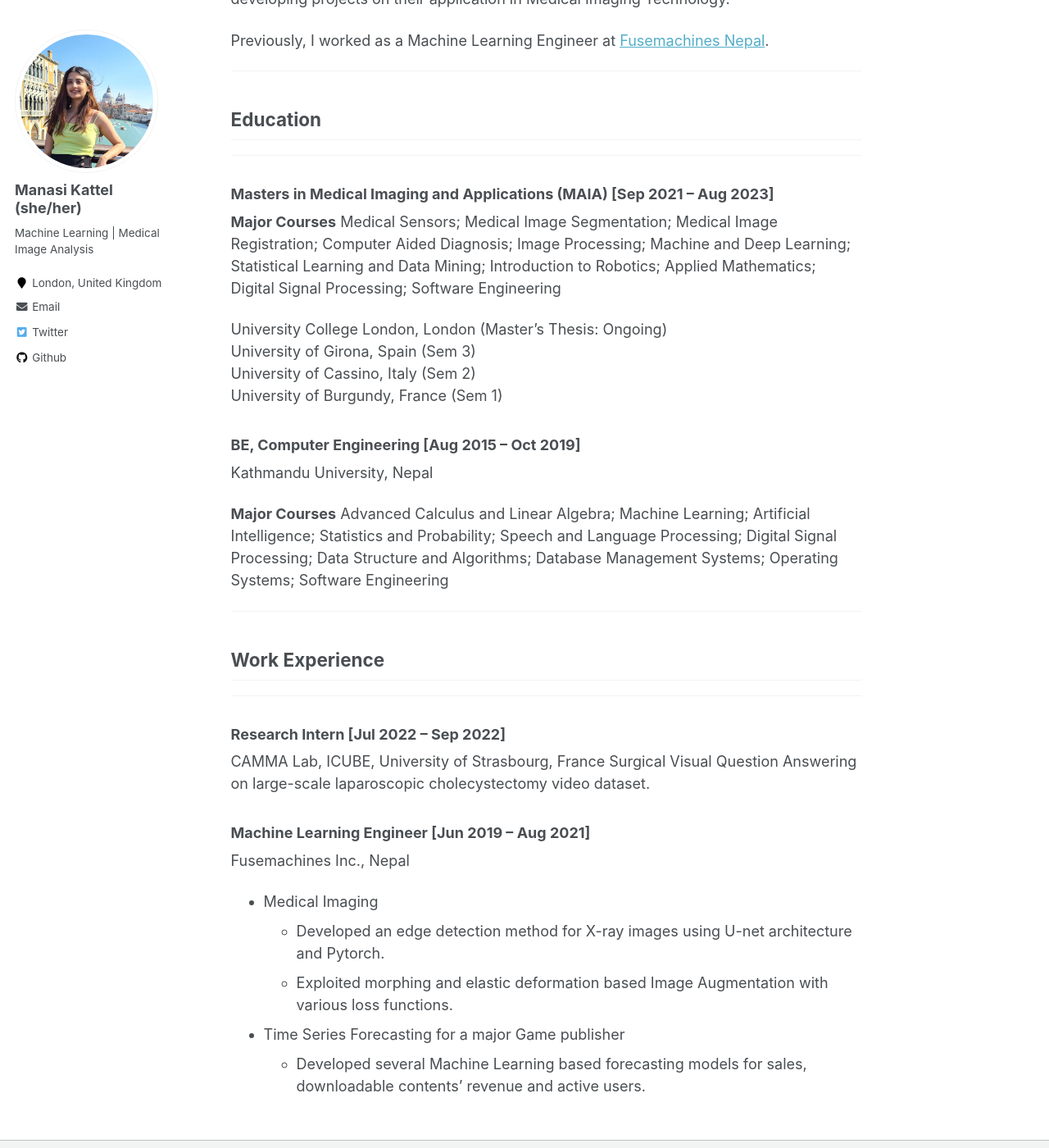
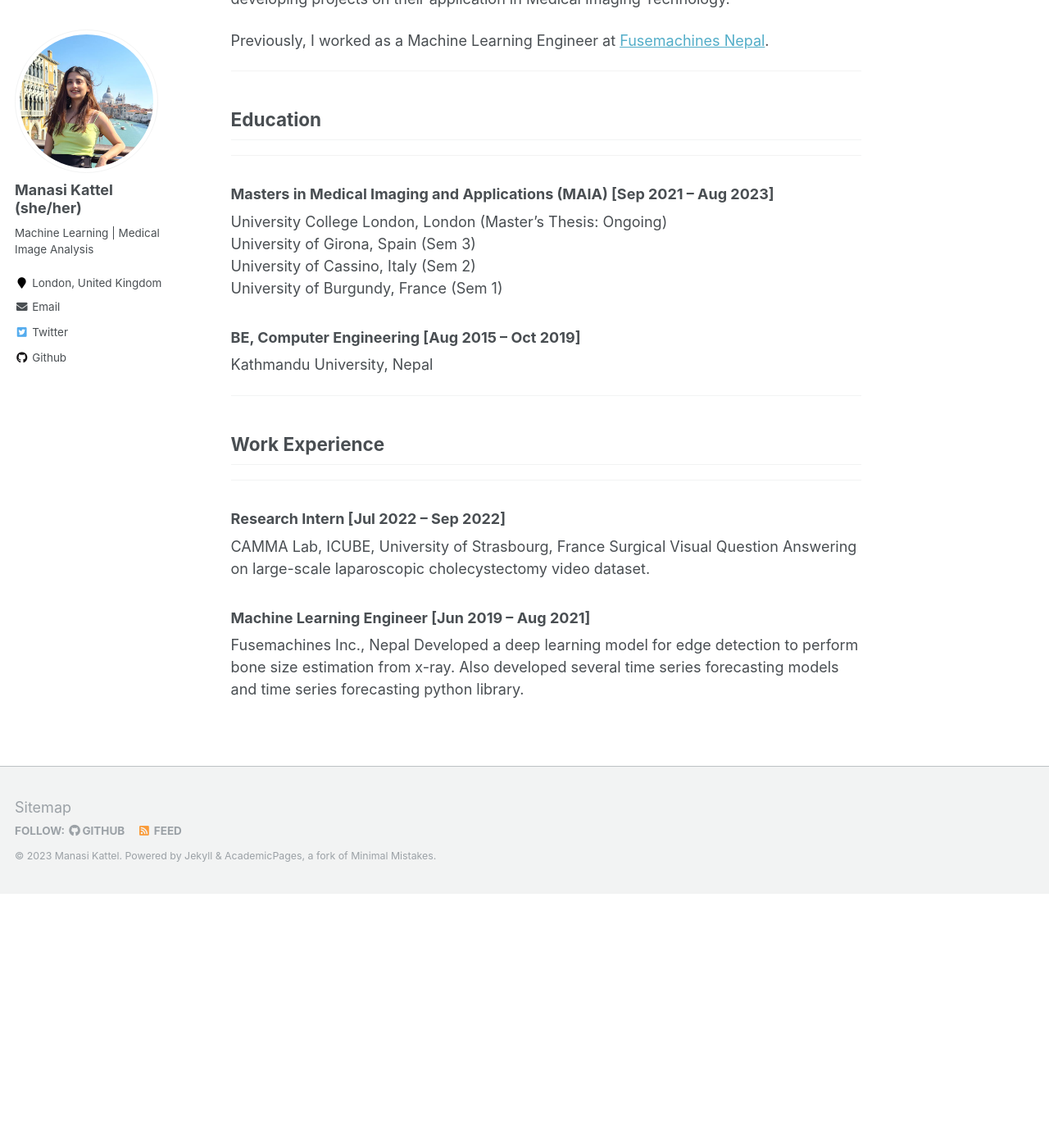
Before and after one commit to manasikattel/manasikattel.github.io, a Jekyll site: the page built from _pages/about.md, in a window 1280 px wide and 1400 px high, scrolled down 310 px. Shown: the whole window at 82% size. Built offline with Jekyll 4.4.1, drawn with Linux system fonts in a browser that asks for light colours.

Commit message:
formatting

```diff
--- a/_pages/about.md
+++ b/_pages/about.md
@@ -18,10 +18,6 @@ Previously, I worked as a Machine Learning Engineer at [Fusemachines Nepal](http
 ---
 
 ### Masters in Medical Imaging and Applications (MAIA) [Sep 2021 – Aug 2023]
-
-**Major Courses** Medical Sensors; Medical Image Segmentation; Medical Image Registration; Computer Aided Diagnosis; Image Processing; Machine and Deep Learning; Statistical Learning and Data
-Mining; Introduction to Robotics; Applied Mathematics; Digital Signal Processing; Software Engineering
-
 University College London, London (Master's Thesis: Ongoing) <br>
 University of Girona, Spain (Sem 3) <br>
 University of Cassino, Italy (Sem 2) <br>
@@ -29,8 +25,6 @@ University of Burgundy, France (Sem 1) <br>
 
 ### BE, Computer Engineering [Aug 2015 – Oct 2019]
 Kathmandu University, Nepal
-
-**Major Courses** Advanced Calculus and Linear Algebra; Machine Learning; Artificial Intelligence; Statistics and Probability; Speech and Language Processing; Digital Signal Processing; Data Structure and Algorithms; Database Management Systems; Operating Systems; Software Engineering
 
 ---
 ## Work Experience
@@ -42,9 +36,4 @@ Surgical Visual Question Answering on large-scale laparoscopic cholecystectomy v
 ### Machine Learning Engineer [Jun 2019 – Aug 2021]
 
 Fusemachines Inc., Nepal
-* Medical Imaging
-  * Developed an edge detection method for X-ray images using U-net architecture and Pytorch.
-  * Exploited morphing and elastic deformation based Image Augmentation with various loss functions.
-* Time Series Forecasting for a major Game publisher
-  * Developed several Machine Learning based forecasting models for sales, downloadable contents’ revenue and
-active users.
+Developed a deep learning model for edge detection to perform bone size estimation from x-ray. Also developed several time series forecasting models and time series forecasting python library.
```
Also changed, not shown: _pages/projects.md (+4 -4 lines).
